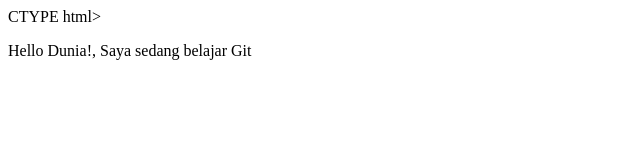
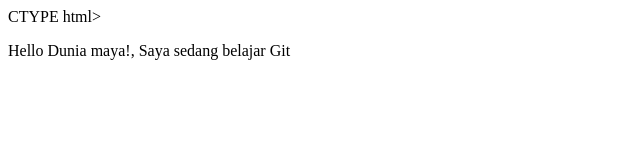
Before and after one commit to MyNameProbo/GitLearner, a plain HTML site: page index.html in a window 1280 px wide. Shown: the full height of the page, 0-640 px from the left. Drawn offline with Linux system fonts and the light colour scheme.

Commit message:
hello dunia maya

```diff
--- a/index.html
+++ b/index.html
@@ -5,6 +5,6 @@ CTYPE html>
         <title>Belajar Git - Project 01</title>
     </head>
     <body>
-        <p>Hello Dunia!, Saya sedang belajar Git</p>
+        <p>Hello Dunia maya!, Saya sedang belajar Git</p>
     </body>
 </html>
```
